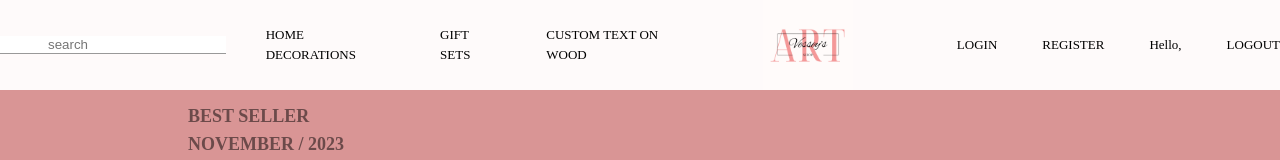
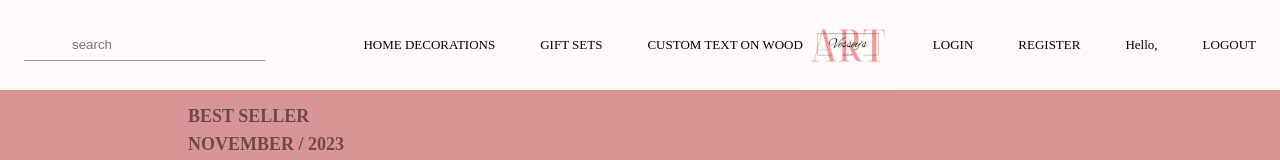
Before and after one commit to KristinaStrateva/Pyrography-Art-Gallery, a React (Vite) app in the folder client/: page / in a window 1280 px wide. Shown: the top 160 px of the page. Built offline with nearby package versions, Linux system fonts and the light colour scheme; no server answers.

Commit message:
Updates on Navigation css

```diff
--- a/client/src/components/Navigation.jsx
+++ b/client/src/components/Navigation.jsx
@@ -1,15 +1,16 @@
 import { Link } from 'react-router-dom';
 import styles from './Navigation.module.css';
+import mainStyle from '../App.module.css';
 
 export default function Navigation({
     name
 }) {
     return (
         <div className={styles["home-navbar"]}>
-            <header data-role="Header" className={`${styles["home-header"]} ${styles["max-width-container"]}`}>
+            <header data-role="Header" className={`${styles["home-header"]} ${mainStyle["max-width-container"]}`}>
                 <div className={styles["home-navbar1"]}>
                     <div className={styles["home-container01"]}>
-                        <input type="text" placeholder="search" className={`${styles["home-textinput"]} ${styles["input"]}`} />
+                        <input type="text" placeholder="search" className={`${styles["home-textinput"]} ${mainStyle["input"]}`} />
                     </div>
                     <div className={styles["home-middle"]}>
                         <ul className={styles["home-left"]}>
@@ -18,7 +19,7 @@ export default function Navigation({
                             <li className={styles["navbar-link"]}><Link to="/collection/giftSets">GIFT SETS</Link></li>
                             <li className={styles["navbar-link"]}><Link to="/collection/customTextOnWood">CUSTOM TEXT ON WOOD</Link></li>
                         </ul>
-                        <div className={`${styles["navbar-logo-title"]} ${styles["navbar-link"]}`}>
+                        <div className={`${mainStyle["navbar-logo-title"]} ${styles["navbar-link"]}`}>
                             <Link to="/"><img src="images/2.png" alt="logo" /></Link>
                         </div>
                         <ul className={styles["home-right"]}>
--- a/client/src/components/Navigation.module.css
+++ b/client/src/components/Navigation.module.css
@@ -96,9 +96,3 @@
     letter-spacing: 0.4em;
     text-decoration: none;
 }
-
-.navbar-logo-title img {
-    display: block;
-    width: 90px;
-    height: auto;
-}
```
